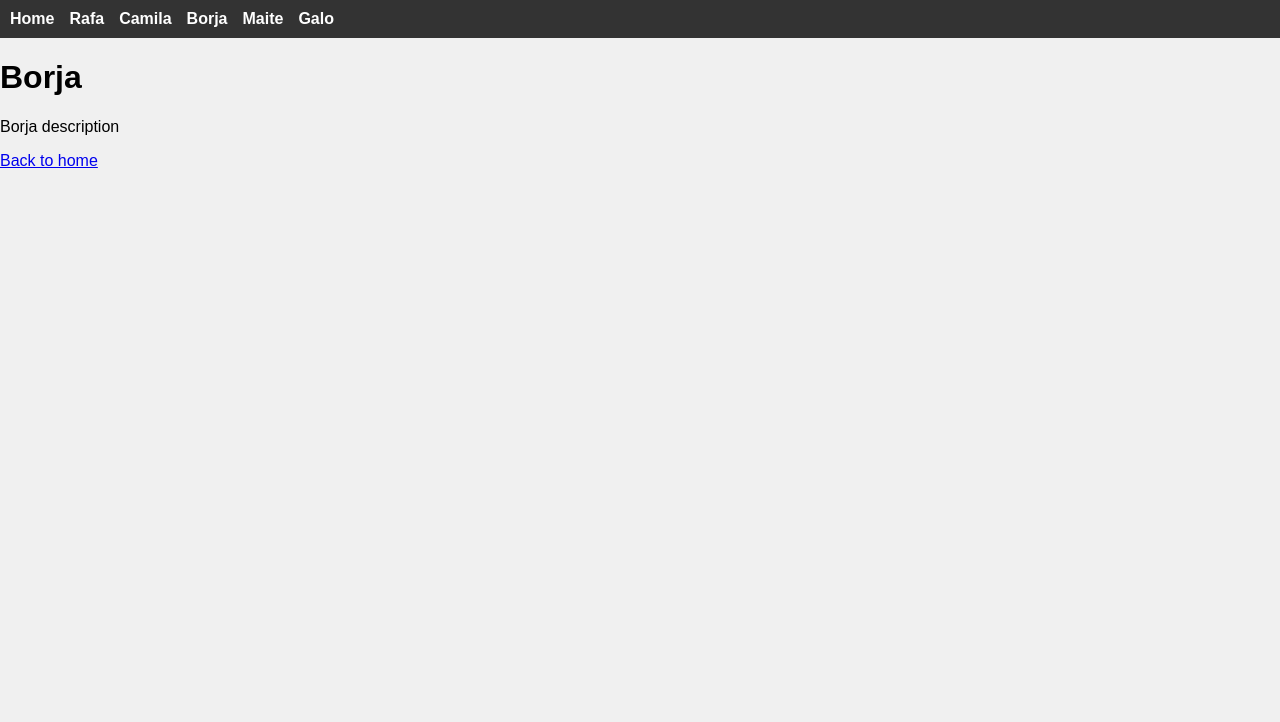
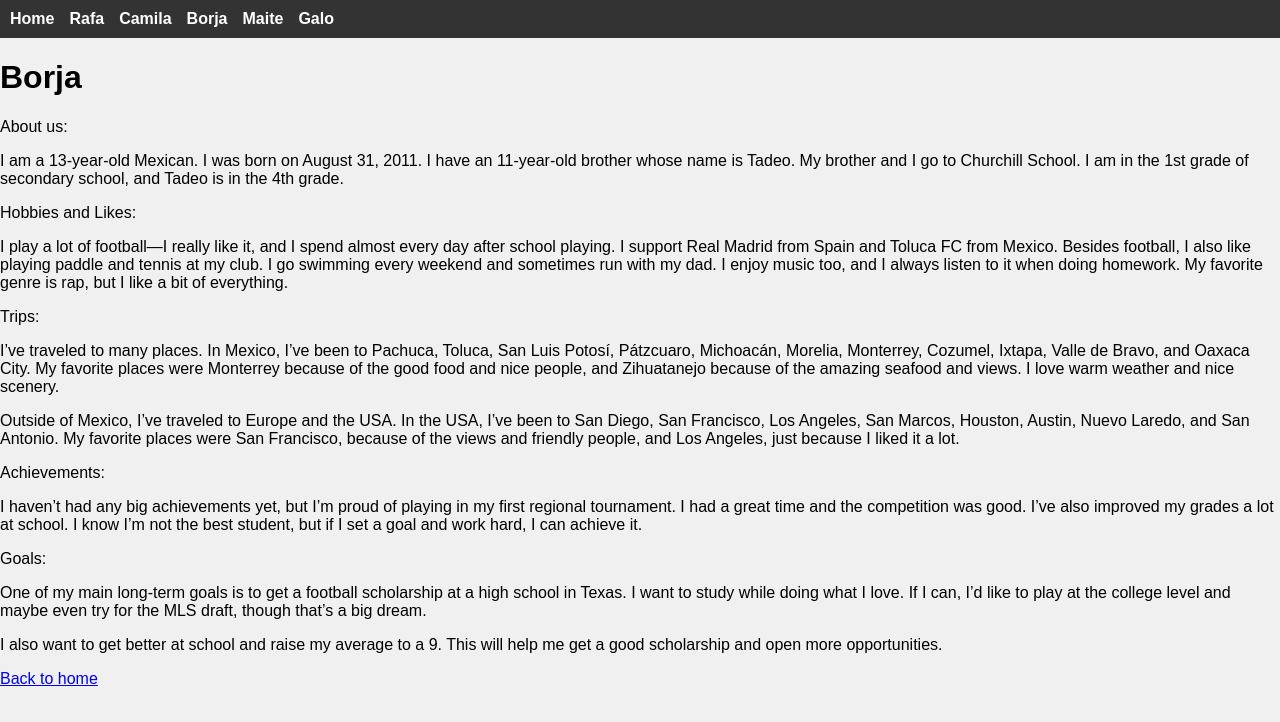
Before and after one commit to Rafalva2011/ICT-project, a plain HTML site: page borja.html in a window 1280 px wide. Drawn offline with Linux system fonts and the light colour scheme.

Commit message:
Update borja.html

```diff
--- a/borja.html
+++ b/borja.html
@@ -35,7 +35,22 @@
   </nav>
 
   <h1>Borja</h1>
-  <p>Borja description</p>
+  <p>About us:</p>
+  <p>I am a 13-year-old Mexican. I was born on August 31, 2011. I have an 11-year-old brother whose name is Tadeo. My brother and I go to Churchill School. I am in the 1st grade of secondary school, and Tadeo is in the 4th grade.</p>
+
+  <p> Hobbies and Likes:</p>
+  <p> I play a lot of football—I really like it, and I spend almost every day after school playing. I support Real Madrid from Spain and Toluca FC from Mexico. Besides football, I also like playing paddle and tennis at my club. I go swimming every weekend and sometimes run with my dad. I enjoy music too, and I always listen to it when doing homework. My favorite genre is rap, but I like a bit of everything.</p>
+
+  <p>Trips:</p>
+  <p>I’ve traveled to many places. In Mexico, I’ve been to Pachuca, Toluca, San Luis Potosí, Pátzcuaro, Michoacán, Morelia, Monterrey, Cozumel, Ixtapa, Valle de Bravo, and Oaxaca City. My favorite places were Monterrey because of the good food and nice people, and Zihuatanejo because of the amazing seafood and views. I love warm weather and nice scenery.</p>
+  <p> Outside of Mexico, I’ve traveled to Europe and the USA. In the USA, I’ve been to San Diego, San Francisco, Los Angeles, San Marcos, Houston, Austin, Nuevo Laredo, and San Antonio. My favorite places were San Francisco, because of the views and friendly people, and Los Angeles, just because I liked it a lot.</p>
+
+  <p>Achievements: </p>
+  <p>I haven’t had any big achievements yet, but I’m proud of playing in my first regional tournament. I had a great time and the competition was good. I’ve also improved my grades a lot at school. I know I’m not the best student, but if I set a goal and work hard, I can achieve it.</p>
+
+  <p>Goals:</p>
+  <p> One of my main long-term goals is to get a football scholarship at a high school in Texas. I want to study while doing what I love. If I can, I’d like to play at the college level and maybe even try for the MLS draft, though that’s a big dream.</p>
+  <p> I also want to get better at school and raise my average to a 9. This will help me get a good scholarship and open more opportunities.</p>
   <a href="index.html">Back to home</a>
 </body>
 </html>
```
